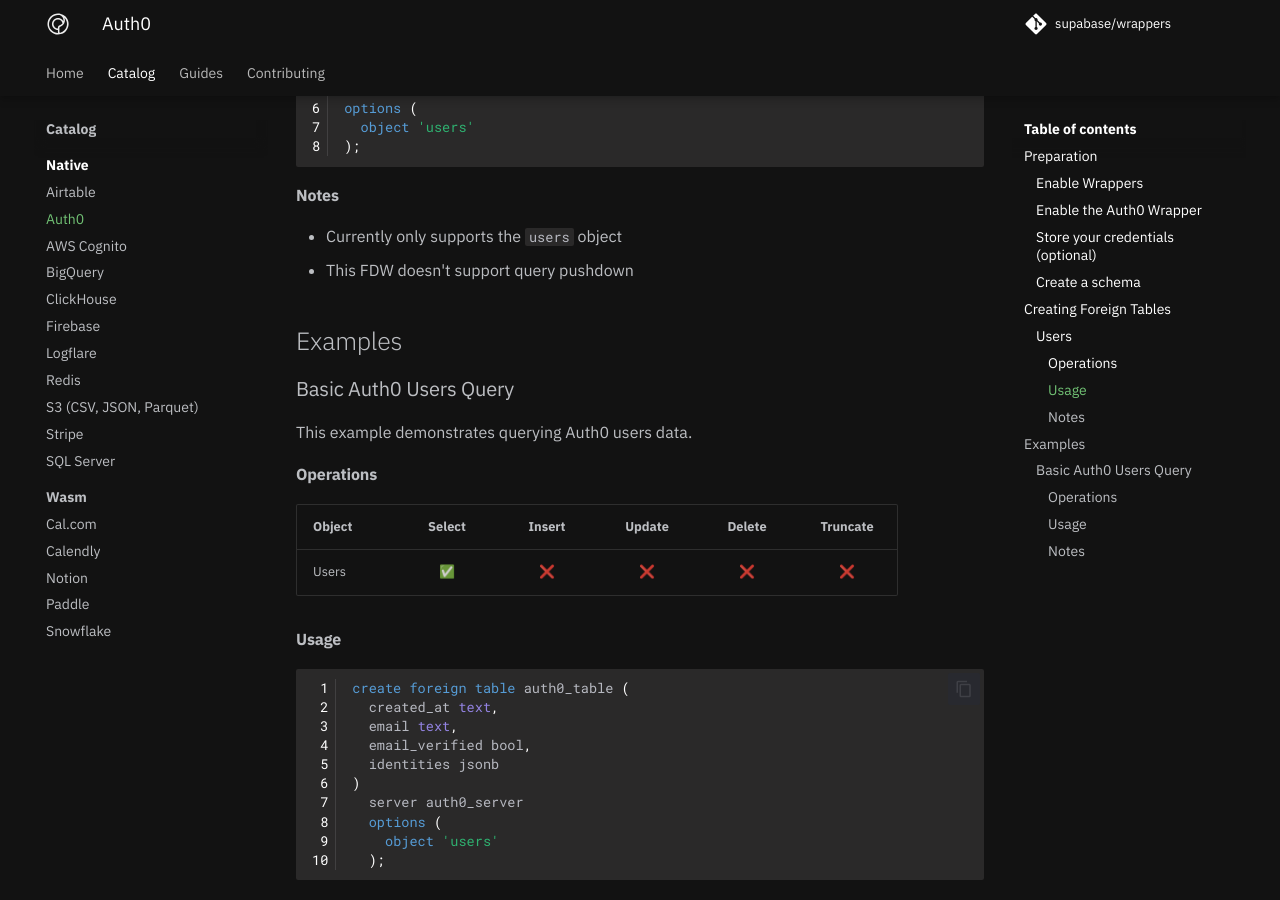
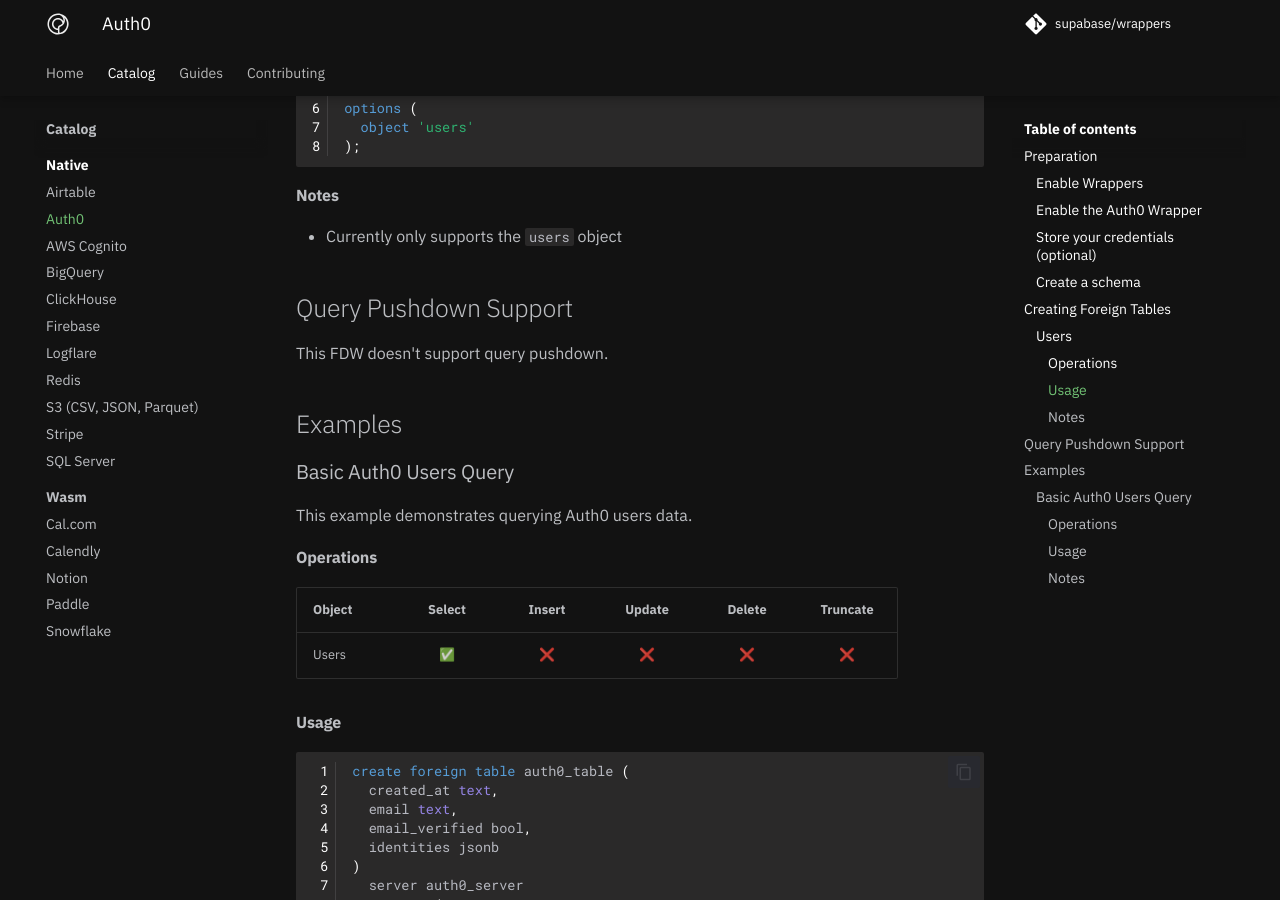
Before and after one commit to supabase/wrappers, an MkDocs documentation site: the page built from docs/catalog/auth0.md, in a window 1280 px wide and 900 px high, scrolled down 2021 px. Built offline with MkDocs 1.6.1 and Material for MkDocs 9.7.7, drawn with Linux system fonts in a browser that asks for light colours; comment, search, counter and statistics services are not loaded.

Commit message:
docs: restore Query Pushdown Support sections
Co-Authored-By: copple@supabase.io <copple@supabase.io>

```diff
--- a/docs/catalog/auth0.md
+++ b/docs/catalog/auth0.md
@@ -91,7 +91,10 @@ options (
 #### Notes
 
 - Currently only supports the `users` object
-- This FDW doesn't support query pushdown
+
+## Query Pushdown Support
+
+This FDW doesn't support query pushdown.
 
 ## Examples
 
```
Also changed, not shown: docs/catalog/airtable.md (+4 -1 lines).
